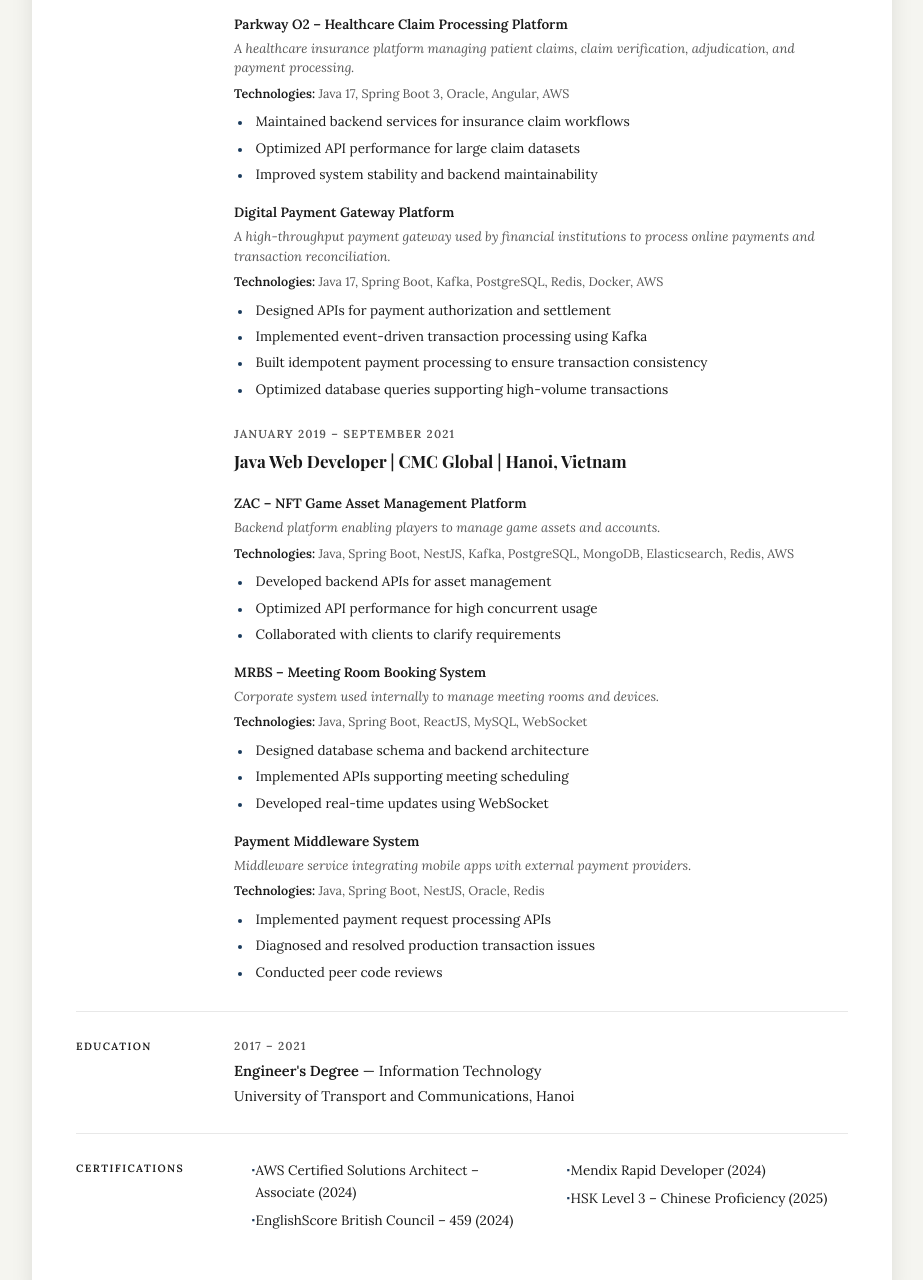
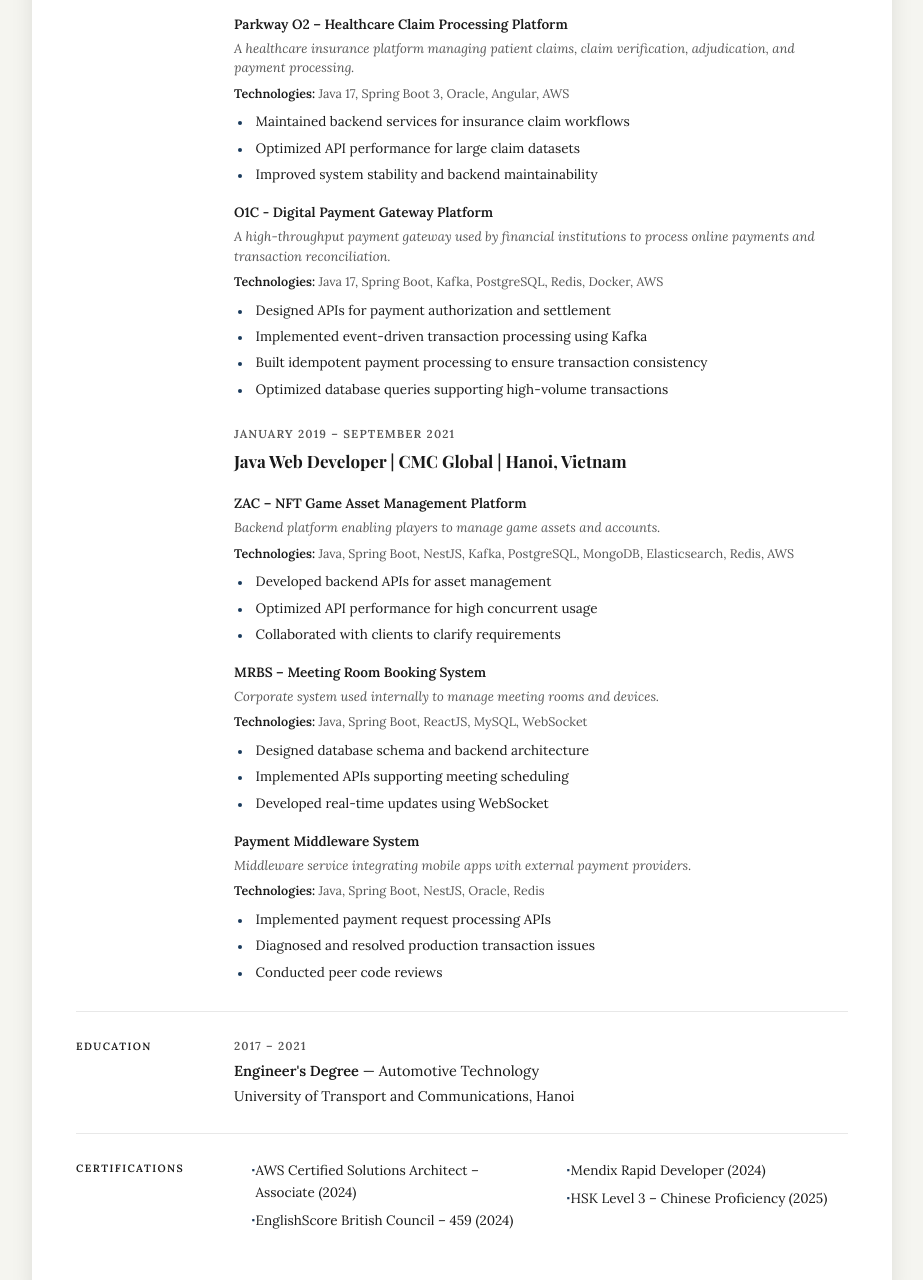
Before and after one commit to davan1802-tech/davan1802-tech.github.io, a plain HTML site: page index.html in a window 1280 px wide. Shown: the part 858-2138 px from the top of the page, without its empty margins (178-1101 px from the left). Drawn offline with nearby package versions, Linux system fonts and the light colour scheme; a web font is replaced by a local one.

Commit message:
adjust project name

```diff
--- a/index.html
+++ b/index.html
@@ -110,7 +110,7 @@
             <li>Improved system stability and backend maintainability</li>
           </ul>
 
-          <div class="proj-label">Digital Payment Gateway Platform</div>
+          <div class="proj-label">O1C - Digital Payment Gateway Platform</div>
           <div class="proj-desc">A high-throughput payment gateway used by financial institutions to process online payments and transaction reconciliation.</div>
           <div class="proj-tech"><strong>Technologies:</strong> Java 17, Spring Boot, Kafka, PostgreSQL, Redis, Docker, AWS</div>
           <ul>
@@ -162,7 +162,7 @@
       <div class="label">EDUCATION</div>
       <div class="body">
         <div class="edu-year">2017 – 2021</div>
-        <div class="edu-degree"><strong>Engineer's Degree</strong> — Information Technology</div>
+        <div class="edu-degree"><strong>Engineer's Degree</strong> — Automotive Technology</div>
         <div class="edu-school">University of Transport and Communications, Hanoi</div>
       </div>
     </section>
```
Also changed, not shown: README.md.
